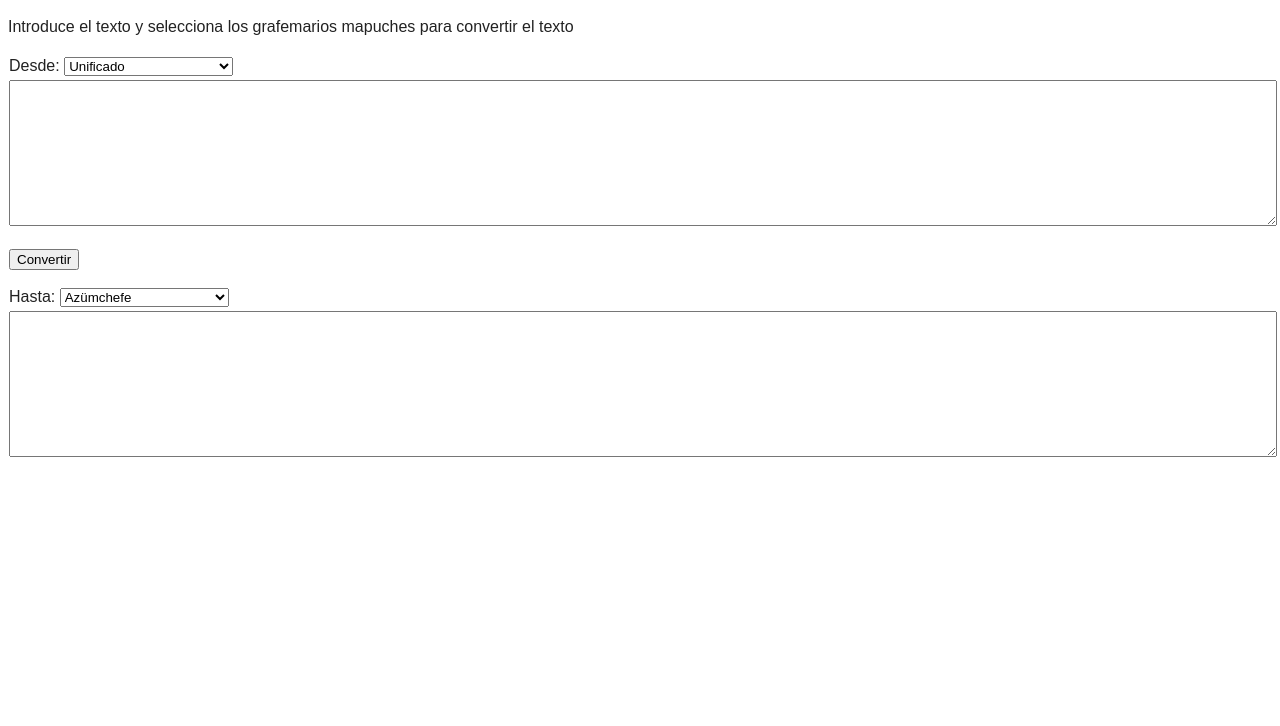
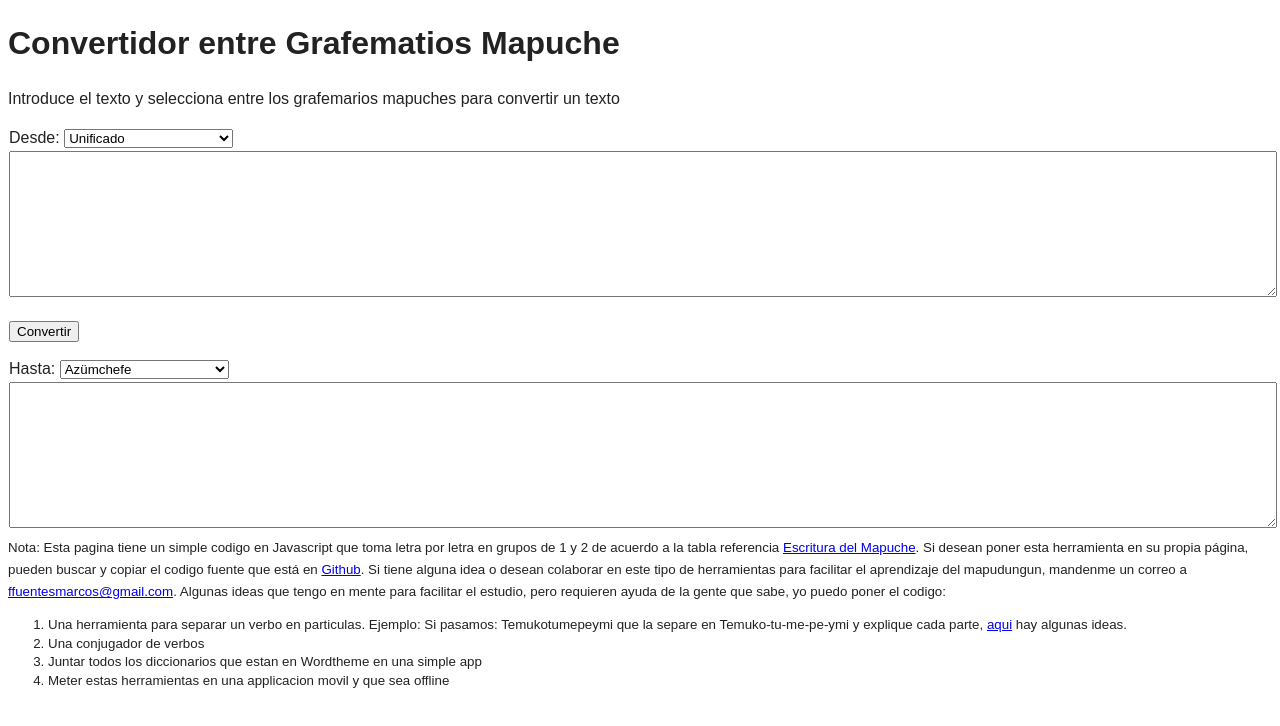
Before and after one commit to espuqui/grafemario_mapudungun, a website built with webpack: page index.html in a window 1280 px wide. Built offline with nearby package versions, Linux system fonts and the light colour scheme.

Commit message:
Some info

```diff
--- a/index.html
+++ b/index.html
@@ -23,7 +23,8 @@
 </head>
 
 <body>
-<p>Introduce el texto y selecciona los grafemarios mapuches para convertir el texto</p>
+<h1>Convertidor entre Grafematios Mapuche</h1>
+<p>Introduce el texto y selecciona entre los grafemarios mapuches para convertir un texto</p>
 
   <table>
     <tr>
@@ -43,6 +44,25 @@
     </tr>
   </table>
 
+<small>
+  Nota: Esta pagina tiene un simple codigo en Javascript que toma letra por letra en grupos de
+  1 y 2 de acuerdo a la tabla referencia <a href="https://es.wikipedia.org/wiki/Escritura_del_mapuche">Escritura del Mapuche</a>.
+
+  Si desean poner esta herramienta en su propia página, pueden buscar y copiar el codigo fuente que está en <a href="https://github.com/espuqui/grafemario_mapudungun/tree/main/js/src">Github</a>.
+
+  Si tiene alguna idea o desean colaborar en este tipo de herramientas para facilitar el aprendizaje del mapudungun, mandenme un correo a
+  <a href="mailto:ffuentesmarcos@gmail.com">ffuentesmarcos@gmail.com</a>.
+
+  Algunas ideas que tengo en mente para facilitar el estudio, pero requieren ayuda de la gente que sabe, yo puedo poner el codigo:
+
+  <ol>
+    <li>Una herramienta para separar un verbo en particulas. Ejemplo: Si pasamos: Temukotumepeymi que la separe en Temuko-tu-me-pe-ymi y explique cada parte, <a href="https://arxiv.org/html/2502.07623v2">aqui</a> hay algunas ideas.  </li>
+    <li>Una conjugador de verbos</li>
+    <li>Juntar todos los diccionarios que estan en Wordtheme en una simple app</li>
+    <li>Meter estas herramientas en una applicacion movil y que sea offline</li>
+  </ol>
+
+</small>
   <script src="js/app.js" type="module"></script>
 
   <script type="module">
```
